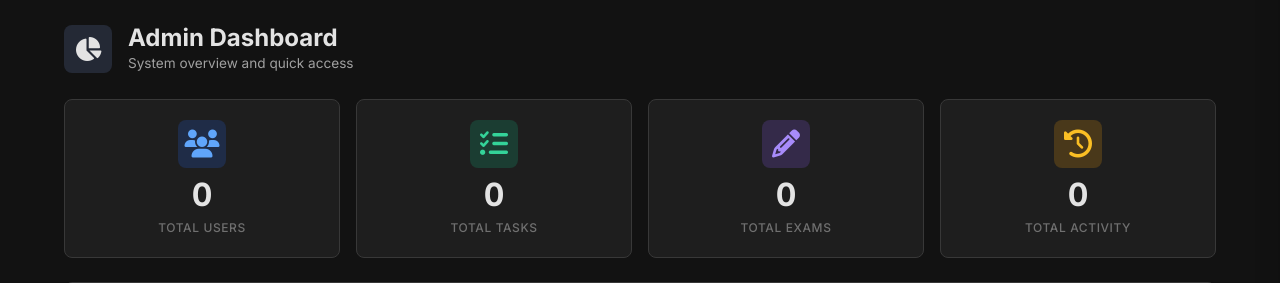
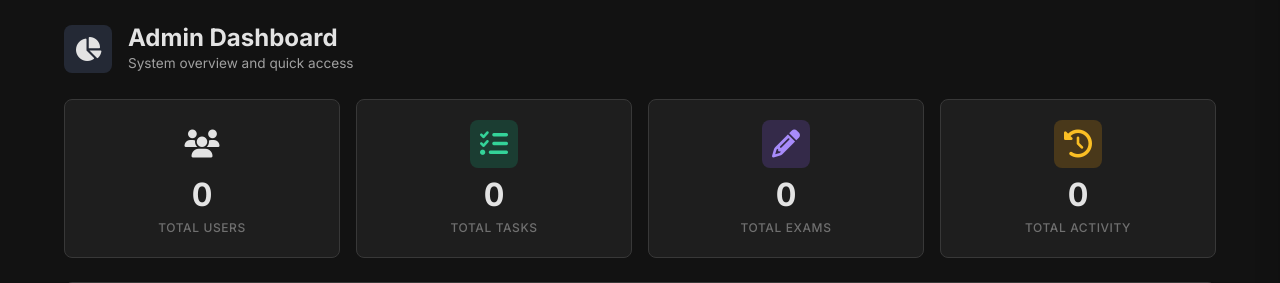
Before and after one commit to anuraj-js/studydesk, a PHP site: page /studydesk/pages/admin/admin_dashboard.php in a window 1280 px wide. Shown: the part 120-403 px from the top of the page. Run offline with PHP 8.4, Linux system fonts and the light colour scheme; the visitor is signed in with stand-in values (Sample User, id 1); data that the repository does not hold is empty.

Commit message:
fix(admin): make users stat icon theme-aware

```diff
--- a/css/admin/admin_dashboard.css
+++ b/css/admin/admin_dashboard.css
@@ -69,8 +69,8 @@
    STAT ICON VARIANTS
    ============================================ */
 .stat-card .stat-icon-users {
-    background: #EFF6FF;
-    color: #2563EB;
+    background: var(--color-primary-light);
+    color: var(--color-primary);
 }
 
 .stat-card .stat-icon-tasks {
@@ -90,8 +90,8 @@
 
 /* Dark mode stat icons */
 [data-dark="true"] .stat-card .stat-icon-users {
-    background: rgba(37, 99, 235, 0.2);
-    color: #60A5FA;
+    background: rgba(var(--color-primary-rgb), 0.2);
+    color: var(--color-primary);
 }
 
 [data-dark="true"] .stat-card .stat-icon-tasks {
@@ -167,7 +167,6 @@
     height: 40px;
     border-radius: var(--radius-md);
     background: var(--color-surface);
-    color: var(--color-primary);
     display: flex;
     align-items: center;
     justify-content: center;
@@ -176,8 +175,11 @@
     transition: all 0.2s ease;
 }
 
-.quick-link:hover .quick-link-icon {
-    background: var(--color-primary);
+.quick-link-icon i {
+    color: var(--color-primary);
+}
+
+.quick-link:hover .quick-link-icon i {
     color: #fff;
     transform: scale(1.05);
 }
--- a/css/admin/admin_user_profile.css
+++ b/css/admin/admin_user_profile.css
@@ -64,7 +64,7 @@
 
 [data-dark="true"] .profile-avatar {
     background: rgba(138, 174, 252, 0.15);
-    color: #60A5FA;
+    color: var(--color-primary);
 }
 
 .profile-username {
```
